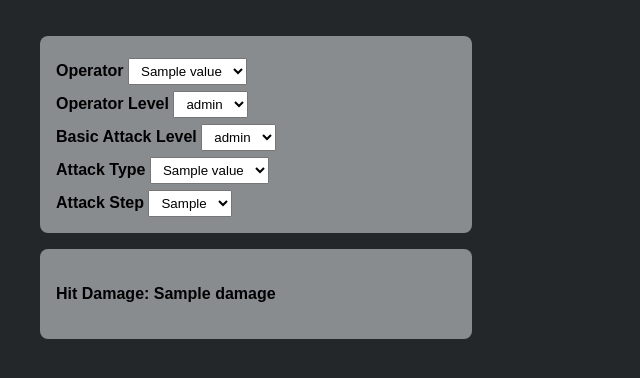
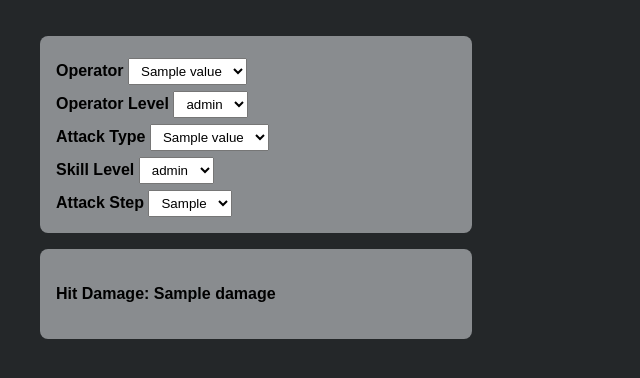
Before and after one commit to gonchiman/endfield_damage_calculator, a Flask app: template templates/damage_calculator_1.html in a window 1280 px wide. Shown: the part 80-458 px from the top of the page, without its empty margins (0-640 px from the left). Run offline with Flask 3, Linux system fonts and the light colour scheme; the template is opened without the code that fills it: most values are stand-ins (such as "Sample title", 1, 10 or a date in 2020).

Commit message:
skill_level

```diff
--- a/app.py
+++ b/app.py
@@ -24,7 +24,7 @@ def index():
 def damage_calculator_1():
     selected_operator_id = request.form.get("operator_id", OperatorIds.LIFENG.value)
     selected_level = int(request.form.get("operator_level", 1))
-    selected_basic_attack_level = int(request.form.get("basic_attack_level", 1))
+    selected_basic_attack_level = int(request.form.get("skill_level", 1))
 
     selected_attack_type = request.form.get(
         "attack_type",
@@ -68,7 +68,7 @@ def damage_calculator_1():
             AttackTypes.DIVE_ATTACK,
         ],
         attack_steps=range(1, max_attack_step + 1),
-        basic_attack_levels=SKILL_RANKS,
+        skill_levels=SKILL_RANKS,
         operator_levels=OperatorStatusRepository.find_levels_by_operator_id(selected_operator_id),
         damage=damage
     )
--- a/templates/damage_calculator_1.html
+++ b/templates/damage_calculator_1.html
@@ -29,22 +29,22 @@
     </div>
 
     <div>
-        <label for="basic_attack_level">Basic Attack Level</label>
-        <select id="basic_attack_level" name="basic_attack_level" onchange="this.form.submit()">
-            {% for basic_attack_level in basic_attack_levels %}
-                <option value="{{ basic_attack_level }}" {% if basic_attack_level == selected_basic_attack_level %}selected{% endif %}>
-                    {{ basic_attack_level }}
+        <label for="attack_type">Attack Type</label>
+        <select id="attack_type" name="attack_type" onchange="this.form.submit()">
+            {% for attack_type in attack_types %}
+                <option value="{{ attack_type.value }}" {% if attack_type.value == selected_attack_type %}selected{% endif %}>
+                    {{ attack_type.value }}
                 </option>
             {% endfor %}
         </select>
     </div>
 
     <div>
-        <label for="attack_type">Attack Type</label>
-        <select id="attack_type" name="attack_type" onchange="this.form.submit()">
-            {% for attack_type in attack_types %}
-                <option value="{{ attack_type.value }}" {% if attack_type.value == selected_attack_type %}selected{% endif %}>
-                    {{ attack_type.value }}
+        <label for="skill_level">Skill Level</label>
+        <select id="skill_level" name="skill_level" onchange="this.form.submit()">
+            {% for skill_level in skill_levels %}
+                <option value="{{ skill_level }}" {% if skill_level == selected_basic_attack_level %}selected{% endif %}>
+                    {{ skill_level }}
                 </option>
             {% endfor %}
         </select>
```
